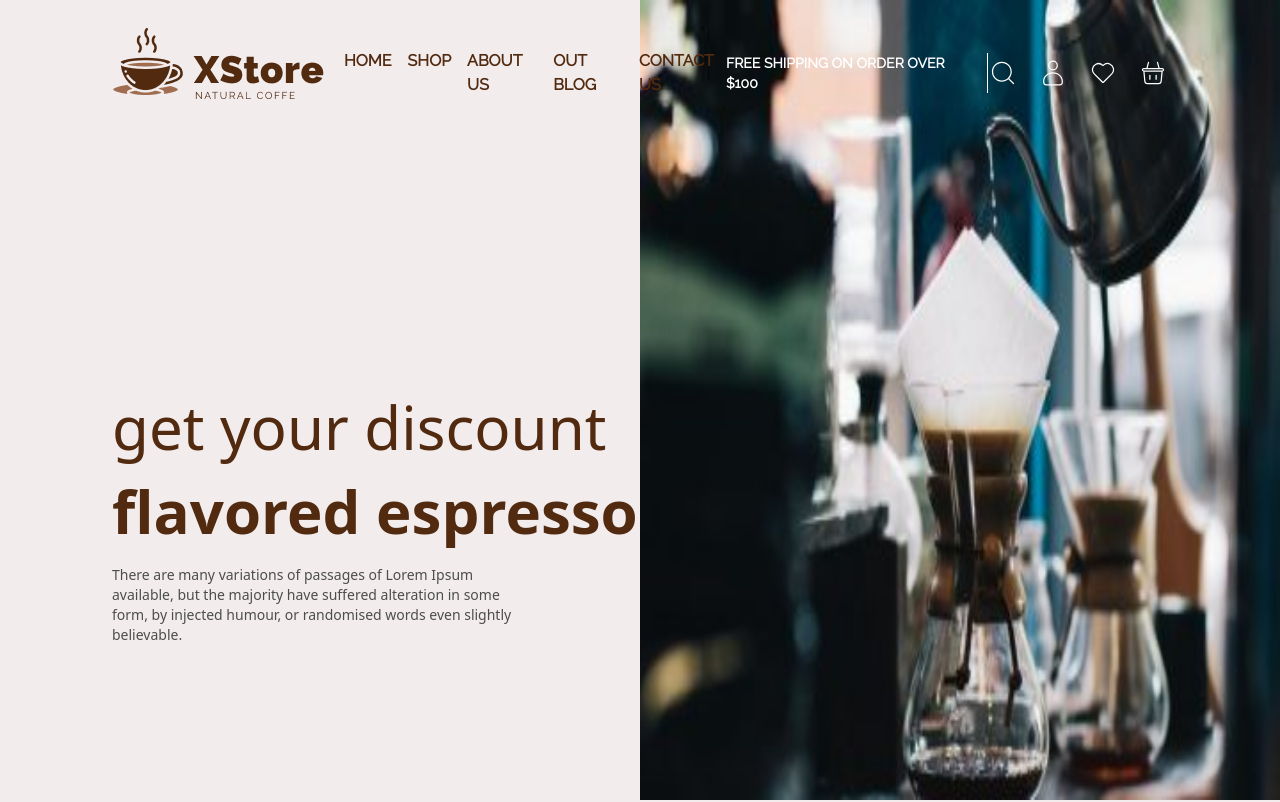
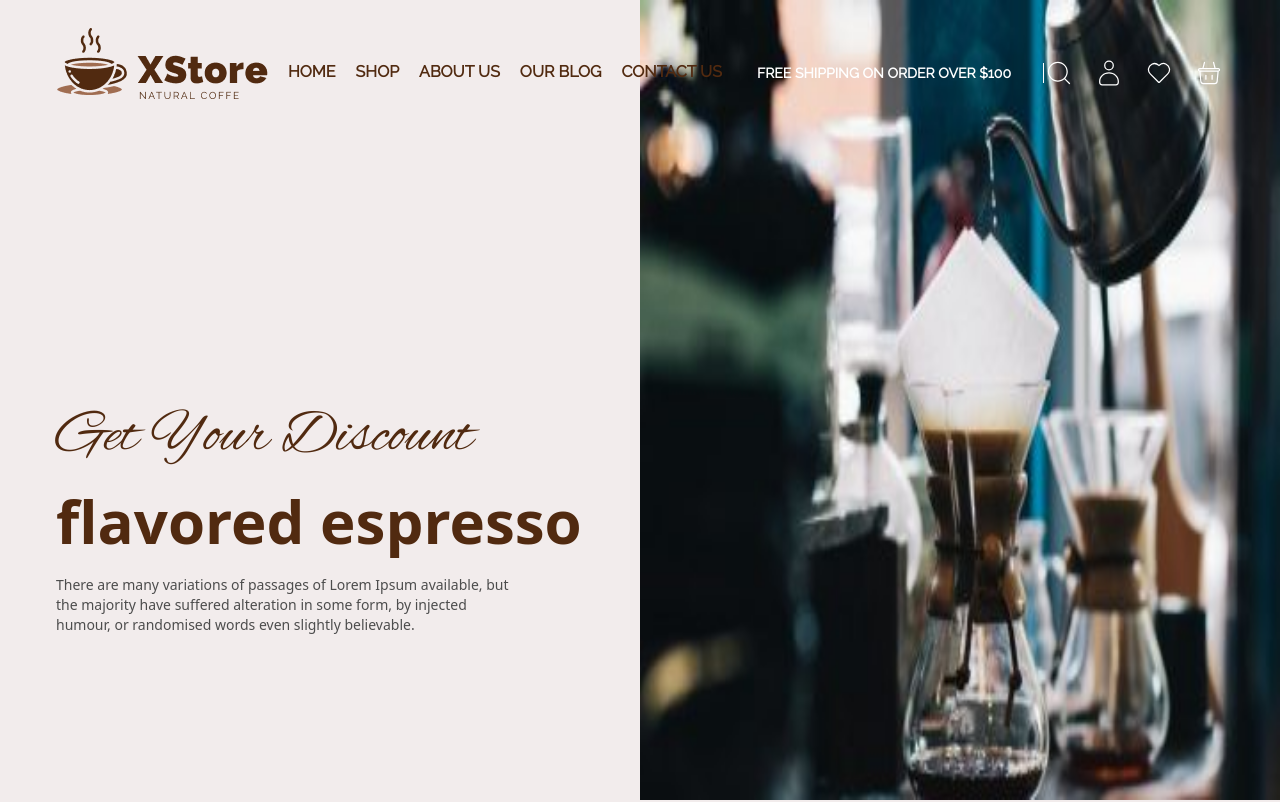
Before and after one commit to dosepehr/Natural-coffee, a React (Vite) app: page / in a window 1280 px wide. Shown: the top 802 px of the page. Built offline with nearby package versions, Linux system fonts and the light colour scheme.

Commit message:
add navbar links animation

```diff
--- a/src/App.tsx
+++ b/src/App.tsx
@@ -4,7 +4,7 @@ import Hero from "./Components/common/Hero";
 
 const App: React.FC = () => {
   return (
-    <div className="mx-auto bg-[#F2ECEC] py-2 sm:px-10 md:px-14 lg:px-28">
+    <div className="mx-auto bg-[#F2ECEC] py-2 sm:px-10 md:px-14 lg:px-26">
       <Header />
       <Hero />
       <Equipment />
--- a/src/Components/common/Hero.tsx
+++ b/src/Components/common/Hero.tsx
@@ -8,7 +8,7 @@ const Hero = () => {
           alt=""
         />
         <div className="flex flex-col space-y-6">
-          <p className="text-6xl text-mainBrown">get your discount</p>
+          <p className="text-6xl text-mainBrown font-alex">Get Your Discount</p>
           <p className="text-6xl font-black text-mainBrown">
             flavored espresso
           </p>
--- a/src/Components/common/Navbar.tsx
+++ b/src/Components/common/Navbar.tsx
@@ -1,10 +1,11 @@
 import { Link } from "react-router-dom";
 const Navbar = () => {
-  const LinkStyles = "text-mainBrown text-base font-extrabold leading-6";
+  const LinkStyles =
+    "text-base font-extrabold leading-6 text-mainBrown after:duration-300 after:block after:h-[2px] after:w-0 after:bg-mainBrown after:content-[''] hover:after:w-full";
   return (
     <div className="hidden items-center lg:flex">
       <img src="/images/Logo.png" alt="" />
-      <div className="ml-5 mt-4 flex space-x-4">
+      <div className="ml-5 mt-4 flex space-x-5">
         <Link to="/" className={LinkStyles}>
           HOME
         </Link>
@@ -15,7 +16,7 @@ const Navbar = () => {
           ABOUT US
         </Link>
         <Link to="/blog" className={LinkStyles}>
-          OUT BLOG
+          OUR BLOG
         </Link>
         <Link to="/contact-us" className={LinkStyles}>
           CONTACT US
```
